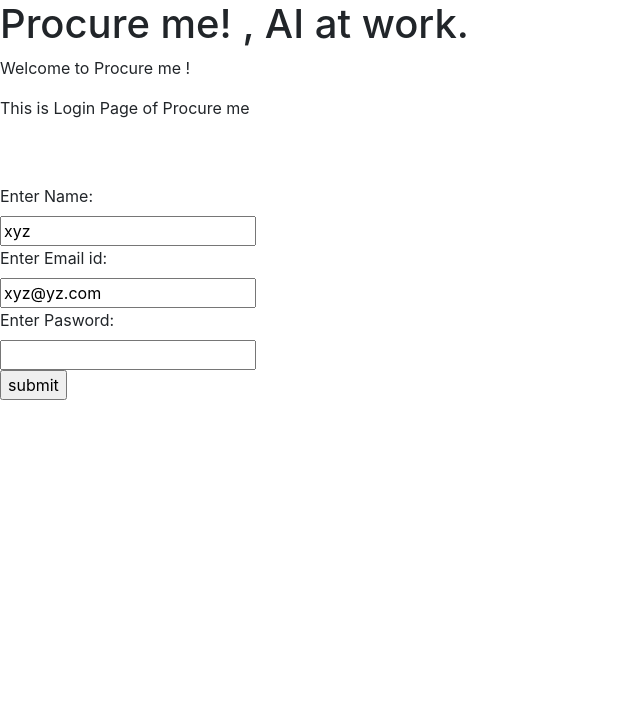
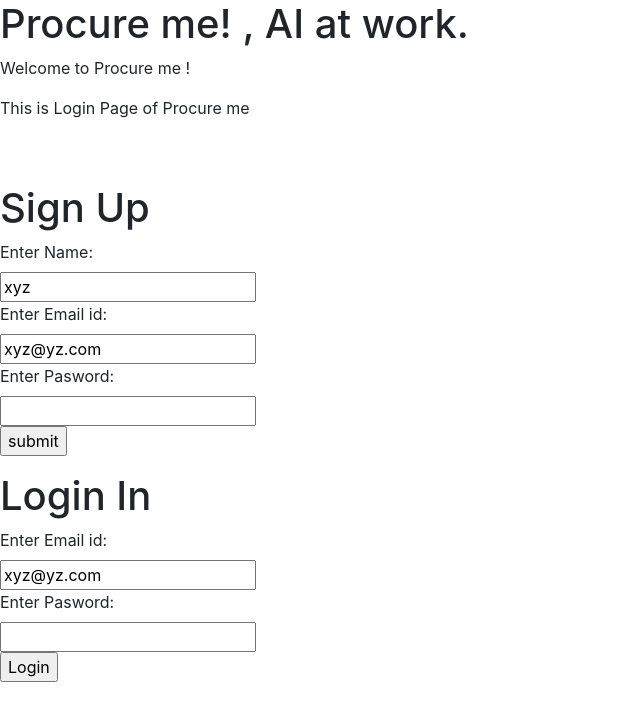
Before and after one commit to marsalan06/procuremev2, a Flask app: page /login/ in a window 1280 px wide. Shown: the part 56-777 px from the top of the page, without its empty margins (0-640 px from the left). Run offline with Flask 2, Linux system fonts and the light colour scheme; some libraries are stand-ins or nearby versions.

Commit message:
sign up/in backend done

```diff
--- a/app.py
+++ b/app.py
@@ -1,6 +1,7 @@
 from flask import Flask, redirect, url_for,Response, render_template, request
 from login.extension import mongo
 import json
+from host import get_ip
 from flask_pymongo import PyMongo
 app=Flask(__name__)
 app.config['SEND_FILE_MAX_AGE_DEFAULT'] = 0
@@ -26,4 +27,5 @@ def after_request(response):
     return response
 
 if __name__=="__main__":
-    app.run(host="192.168.1.104",debug=True)
+    ip=get_ip()['ip']
+    app.run(host=ip,debug=True)
--- a/login/login.py
+++ b/login/login.py
@@ -18,12 +18,42 @@ def all_data():
         output.append({"name":i['name'],"age":i['age']})
     return jsonify({"result":output})
 
+@login.route("/add",methods=['POST'])
+def add_data():
+    if request.method=="POST":
+        name=str(request.form['u_name'])
+        email=str(request.form['email'])
+        password=str(request.form['password'])
+        data=mongo.db.user_data
+        q=data.find_one({"email":email})
+        if q:
+            return "<h1> email already registered</h1>"
+        else:
+            entery_id=data.insert({'name':name,'email':email,'password':password})
+            get_data=data.find_one({"_id":entery_id})
+            r_name=get_data['name']
+            r_email=get_data['email']
+            output={'name':get_data['name'],'email':get_data['email']}#'password':get_data['password']}
+            result= "Welcome "+str(r_name) +", your email id: "+str(r_email)+" is registered."
+            return render_template("welcome_page.html",content=result)
+    #return jsonify({'result':output})
+
 @login.route("/",methods=['GET','POST']) #name of module refrenced
 def login_page():
     if request.method=="POST":
-        name=str(request.form["u_name"])
+        #name=str(request.form["u_name"])
         email=str(request.form["email"])
         password=str(request.form["password"])
-        return f"{name} {email} {password}"
-
-    return render_template("login.html")
+        data=mongo.db.user_data
+        q= data.find_one({"email":email})
+        if q:
+            if q['password'] == password:
+                r_name=q['name']
+                output="Welcome back "+str(r_name)+", you are logged in"
+                return output
+            else:
+                return "<h1> Wrong Password </h1>"
+        else:
+            return "<h1> Cant find you, Kindly sign up </h1>"
+    else:
+        return render_template("login.html")
--- a/login/templates/login.html
+++ b/login/templates/login.html
@@ -8,15 +8,25 @@
     <body>
         <p>Welcome to Procure me ! </p>
         <p>This is Login Page of Procure me</p><br><br>
-        <form action="/login/" method="post" enctype="multipart/form-data">
+        <h1>Sign Up</h1>
+        <form action="/login/add" method="post" enctype="multipart/form-data">
             <label for="Name">Enter Name:</label><br>
             <input type="text" id="u_name" name="u_name" value="xyz"><br>
             <label for="email">Enter Email id:</label><br>
             <input type="email" id="email" name="email" value="xyz@yz.com"><br>
             <label for="password">Enter Pasword:</label><br>
             <input type="password" id="password" name="password"><br>
-            <p><input type ="submit" value="submit"/></p> </p>
+            <p><input type ="submit" value="submit"/></p>
         </form>
+        <h1>Login In</h1>
+        <form action="/login/" method="post" enctype="multipart/form-data">
+            <label for="email">Enter Email id:</label><br>
+            <input type="email" id="email" name="email" value="xyz@yz.com"><br>
+            <label for="password">Enter Pasword:</label><br>
+            <input type="password" id="password" name="password"><br>
+            <p><input name="Login" type ="submit" value="Login"/></p>
+        </form>
+
 
     </body>
 </html>
```
Also changed, not shown: host.py (added, +12 -0 lines), login/templates/welcome_page.html (added, +13 -0 lines).
